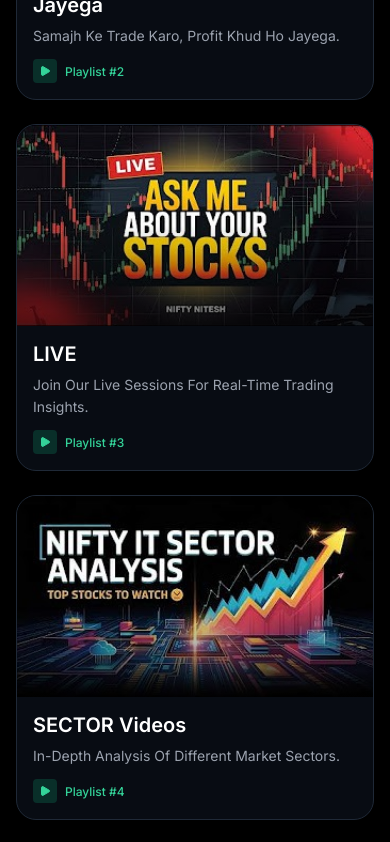
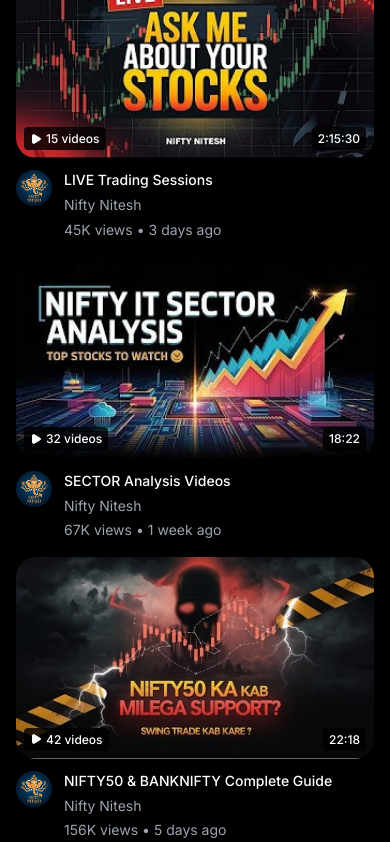
Before and after one commit to riteshk-007/Nifty-Nitesh, a Next.js app: page / in a window 390 px wide. Shown: the part 4520-5362 px from the top of the page. Built offline with nearby package versions, Linux system fonts and the light colour scheme; a web font is replaced by a local one.

Commit message:
Enhance PlaylistGallery component by adding additional playlist metadata including channel name, views, upload time, duration, and video count. Refactor layout for improved user experience and responsiveness, ensuring a more engaging presentation of video content.

```diff
--- a/app/components/playlist-gallery.jsx
+++ b/app/components/playlist-gallery.jsx
@@ -1,10 +1,9 @@
-"use client"
+"use client";
 
-import { motion } from "framer-motion"
-import { Play, ExternalLink } from "lucide-react"
-import { Card } from "@/components/ui/card"
-import Image from "next/image"
-import { fifth, first, fourth, second, third } from "@/assets"
+import { motion } from "framer-motion";
+import { Play } from "lucide-react";
+import Image from "next/image";
+import { fifth, first, fourth, second, third } from "@/assets";
 
 const playlists = [
   {
@@ -12,37 +11,62 @@ const playlists = [
     url: "https://youtube.com/playlist?list=PLWcsPTXAL-JJuRMIA6AiV2JIku7jNzar3&si=LhbG3Dcg8BY-VtgG",
     title: "Nifty 50 SERIES LAUNCH | 50 Stocks in 50 Days",
     description: "Master the Nifty 50 index with our comprehensive series.",
-        imgurl: first
+    imgurl: first,
+    channelName: "Nifty Nitesh",
+    views: "125K views",
+    uploadTime: "2 weeks ago",
+    duration: "15:42",
+    videoCount: "50 videos",
   },
   {
     id: "PLWcsPTXAL-JLjPtxCHGmOIyW87OhWO3Sp",
     url: "https://youtube.com/playlist?list=PLWcsPTXAL-JLjPtxCHGmOIyW87OhWO3Sp&si=4kentmxRQ_Qd4gSc",
     title: "Market ko smjho profit khud ho jayega",
     description: "Samajh ke trade karo, profit khud ho jayega.",
-        imgurl: second
+    imgurl: second,
+    channelName: "Nifty Nitesh",
+    views: "89K views",
+    uploadTime: "1 month ago",
+    duration: "12:35",
+    videoCount: "25 videos",
   },
   {
     id: "PLWcsPTXAL-JJzfyQfrnjgnQQh4X7uuLQd",
     url: "https://youtube.com/playlist?list=PLWcsPTXAL-JJzfyQfrnjgnQQh4X7uuLQd&si=Tncv5swYUhLnRKaX",
-        title: "LIVE",
+    title: "LIVE Trading Sessions",
     description: "Join our live sessions for real-time trading insights.",
-        imgurl: third
+    imgurl: third,
+    channelName: "Nifty Nitesh",
+    views: "45K views",
+    uploadTime: "3 days ago",
+    duration: "2:15:30",
+    videoCount: "15 videos",
   },
   {
     id: "PLWcsPTXAL-JKtavHzu6Jb8mDyzXtGwZOq",
     url: "https://youtube.com/playlist?list=PLWcsPTXAL-JKtavHzu6Jb8mDyzXtGwZOq&si=3dp5Gy8ynrS_WE-y",
-        title: "SECTOR Videos",
+    title: "SECTOR Analysis Videos",
     description: "In-depth analysis of different market sectors.",
-        imgurl: fourth
+    imgurl: fourth,
+    channelName: "Nifty Nitesh",
+    views: "67K views",
+    uploadTime: "1 week ago",
+    duration: "18:22",
+    videoCount: "32 videos",
   },
   {
     id: "PLWcsPTXAL-JJxwbSmPWUN3uWM3qQnfiuU",
     url: "https://youtube.com/playlist?list=PLWcsPTXAL-JJxwbSmPWUN3uWM3qQnfiuU&si=7OB4X6BTBxGfirSS",
-        title: "NIFTY50 & BANKNIFTY",
+    title: "NIFTY50 & BANKNIFTY Complete Guide",
     description: "Comprehensive analysis of NIFTY50 and BANKNIFTY indices.",
-        imgurl: fifth
+    imgurl: fifth,
+    channelName: "Nifty Nitesh",
+    views: "156K views",
+    uploadTime: "5 days ago",
+    duration: "22:18",
+    videoCount: "42 videos",
   },
-]
+];
 
 const containerVariants = {
   hidden: { opacity: 0 },
@@ -52,7 +76,7 @@ const containerVariants = {
       staggerChildren: 0.1,
     },
   },
-}
+};
 
 const itemVariants = {
   hidden: { opacity: 0, y: 20 },
@@ -63,20 +87,18 @@ const itemVariants = {
       duration: 0.5,
     },
   },
-}
+};
 
 export default function PlaylistGallery() {
   const handlePlaylistClick = (url) => {
-        window.open(url, "_blank", "noopener,noreferrer")
-    }
+    window.open(url, "_blank", "noopener,noreferrer");
+  };
 
   return (
     <div className="min-h-screen bg-black text-white">
       {/* Header Section */}
       <div className="w-full py-20 bg-gradient-to-b from-black to-black relative overflow-hidden">
-                {/* Background Pattern */}
         <div className="absolute inset-0 bg-[radial-gradient(circle_at_50%_50%,rgba(34,197,94,0.1),transparent_50%)]"></div>
-
 
         <div className="relative z-10 px-4 py-16 sm:px-6 lg:px-8">
           <motion.div
@@ -86,79 +108,118 @@ export default function PlaylistGallery() {
             className="mx-auto max-w-4xl text-center"
           >
             <h1 className="text-4xl font-bold tracking-tight sm:text-6xl lg:text-7xl">
-                            <span className="text-emerald-500">Trading</span> <span className="text-white">Education</span>
+              <span className="text-emerald-500">Trading</span>{" "}
+              <span className="text-white">Education</span>
             </h1>
             <p className="mt-6 text-lg leading-8 text-gray-300 sm:text-xl">
-                            Explore our comprehensive video tutorials covering technical analysis, price action trading, and advanced
-                            trading strategies. Learn from expert analysis and real market examples.
+              Explore our comprehensive video tutorials covering technical
+              analysis, price action trading, and advanced trading strategies.
+              Learn from expert analysis and real market examples.
             </p>
           </motion.div>
         </div>
       </div>
 
-            {/* Playlist Grid */}
-            <div className="px-4 py-10 sm:px-6 lg:px-8">
-                <motion.div variants={containerVariants} initial="hidden" animate="visible" className="mx-auto max-w-7xl">
-                    <div className="grid gap-6 sm:grid-cols-2 lg:grid-cols-3">
+      {/* YouTube-style Video Grid */}
+      <div className="px-4 py-5 sm:px-6 lg:px-8">
+        <motion.div
+          variants={containerVariants}
+          initial="hidden"
+          animate="visible"
+          className="mx-auto max-w-7xl"
+        >
+          <div className="grid gap-4 sm:grid-cols-2 lg:grid-cols-3 xl:grid-cols-4">
             {playlists.map((playlist, index) => (
               <motion.div
                 key={playlist.id}
                 variants={itemVariants}
-                                whileHover={{ scale: 1.05 }}
-                                whileTap={{ scale: 0.95 }}
+                whileHover={{ scale: 1.02 }}
                 className="group cursor-pointer"
                 onClick={() => handlePlaylistClick(playlist.url)}
               >
-                                <Card className="h-full flex flex-col overflow-hidden border-gray-800 bg-gray-900/50 backdrop-blur-sm transition-all duration-300 hover:border-emerald-500/50 hover:bg-gray-800/50">
-                                    {/* Thumbnail */}
-                                    <div className="relative aspect-video overflow-hidden">
+                <div className="space-y-3">
+                  {/* Thumbnail Container */}
+                  <div className="relative aspect-video overflow-hidden rounded-xl bg-gray-900">
                     <Image
                       width={1000}
                       height={1000}
                       src={playlist.imgurl}
                       alt={playlist.title}
-                                            className="h-full w-full object-cover transition-transform duration-300 group-hover:scale-110"
+                      className="h-full w-full object-cover transition-transform duration-200 group-hover:scale-105"
                     />
-                                        <div className="absolute inset-0 bg-gradient-to-t from-black/60 via-transparent to-transparent"></div>
 
-                                        {/* Play Button Overlay */}
-                                        <div className="absolute inset-0 flex items-center justify-center opacity-0 transition-opacity duration-300 group-hover:opacity-100">
-                                            <div className="flex h-16 w-16 items-center justify-center rounded-full bg-emerald-500/90 backdrop-blur-sm">
-                                                <Play className="ml-1 h-6 w-6 text-white" fill="currentColor" />
-                                            </div>
+                    {/* Duration Badge - Bottom Right */}
+                    <div className="absolute bottom-2 right-2 rounded bg-black/80 px-1.5 py-0.5 text-xs font-medium text-white">
+                      {playlist.duration}
                     </div>
 
-                                        {/* External Link Icon */}
-                                        <div className="absolute right-3 top-3 opacity-0 transition-opacity duration-300 group-hover:opacity-100">
-                                            <div className="flex h-8 w-8 items-center justify-center rounded-full bg-black/50 backdrop-blur-sm">
-                                                <ExternalLink className="h-4 w-4 text-white" />
+                    {/* Playlist Badge - Bottom Left */}
+                    <div className="absolute bottom-2 left-2 flex items-center gap-1 rounded bg-black/80 px-1.5 py-0.5 text-xs font-medium text-white">
+                      <Play className="h-3 w-3" fill="currentColor" />
+                      {playlist.videoCount}
+                    </div>
+
+                    {/* Hover Play Button */}
+                    <div className="absolute inset-0 flex items-center justify-center opacity-0 transition-opacity duration-200 group-hover:opacity-100">
+                      <div className="flex h-12 w-12 items-center justify-center rounded-full bg-black/70 backdrop-blur-sm">
+                        <Play
+                          className="ml-0.5 h-5 w-5 text-white"
+                          fill="currentColor"
+                        />
                       </div>
                     </div>
                   </div>
 
-                                    {/* Content */}
-                                    <div className="flex-1 flex flex-col p-4">
-                                        <h3 className="font-semibold text-white group-hover:text-emerald-400 transition-colors duration-300 line-clamp-2 capitalize">
+                  {/* Video Info */}
+                  <div className="flex gap-3">
+                    {/* Channel Avatar */}
+                    <div className="flex-shrink-0">
+                      <Image
+                        src="/logo.webp"
+                        width={100}
+                        height={100}
+                        alt="logo"
+                        className="h-9  w-9 rounded-full"
+                      />
+                    </div>
+
+                    {/* Video Details */}
+                    <div className="flex-1 min-w-0">
+                      {/* Title */}
+                      <h3 className="font-medium text-white text-sm leading-5 line-clamp-2 group-hover:text-gray-200 transition-colors">
                         {playlist.title}
                       </h3>
-                                        <p className="mt-2 text-sm text-gray-400 line-clamp-2 flex-1 capitalize">{playlist.description}</p>
 
-                                        {/* Playlist Badge */}
-                                        <div className="mt-3 flex items-center gap-2">
-                                            <div className="flex h-6 w-6 items-center justify-center rounded bg-emerald-500/20">
-                                                <Play className="h-3 w-3 text-emerald-400" fill="currentColor" />
-                                            </div>
-                                            <span className="text-xs text-emerald-400 font-medium">Playlist #{index + 1}</span>
+                      {/* Channel Name */}
+                      <p className="text-gray-400 text-sm mt-1 hover:text-gray-300 transition-colors">
+                        {playlist.channelName}
+                      </p>
+
+                      {/* Views and Upload Time */}
+                      <div className="flex items-center gap-1 text-gray-400 text-sm mt-0.5">
+                        <span>{playlist.views}</span>
+                        <span>•</span>
+                        <span>{playlist.uploadTime}</span>
                       </div>
                     </div>
-                                </Card>
+
+                    {/* Options Menu (Three Dots) */}
+                    <div className="flex-shrink-0 opacity-0 group-hover:opacity-100 transition-opacity">
+                      <button className="p-1 hover:bg-gray-800 rounded-full transition-colors">
+                        <div className="flex flex-col gap-0.5">
+                          <div className="w-1 h-1 bg-gray-400 rounded-full"></div>
+                          <div className="w-1 h-1 bg-gray-400 rounded-full"></div>
+                          <div className="w-1 h-1 bg-gray-400 rounded-full"></div>
+                        </div>
+                      </button>
+                    </div>
+                  </div>
+                </div>
               </motion.div>
             ))}
           </div>
         </motion.div>
       </div>
-
-
     </div>
-    )
+  );
 }
```
Also changed, not shown: public/logo.webp (added). Lines whose indentation alone changed are shown as unchanged.
